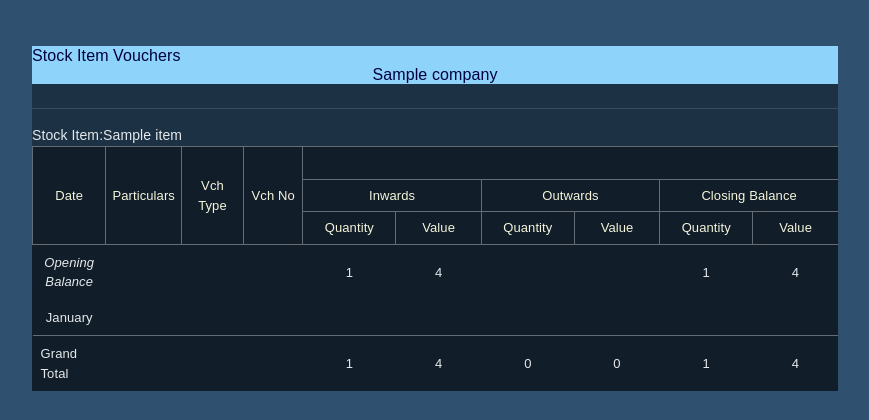
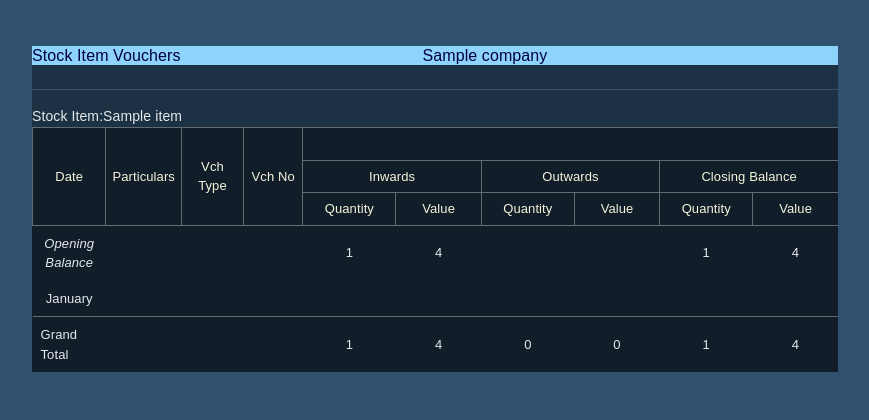
Before and after one commit to ajmyabbas/django-tally, a Django app: page /vouchsummary/1/1/1 in a window 1280 px wide. Shown: the part 70-490 px from the top of the page, without its empty margins (205-1074 px from the left). Run offline with Django 4.2, Linux system fonts and the light colour scheme; tables that the repository leaves empty hold one stand-in row (values such as "Sample post"); some libraries are stand-ins or nearby versions; some web fonts are replaced.

Commit message:
final commit

```diff
--- a/app1/templates/vouchersummary.html
+++ b/app1/templates/vouchersummary.html
@@ -105,7 +105,7 @@ tbody tr:hover td{
         <div class="col-md-2"></div>
         <div class="col-md-8 ">
     <div  style="background-color:rgba(0,0,0,.4);">
-        <h6 style="color: rgb(0, 0, 65); background-color: rgb(142, 211, 250);">Stock Item Vouchers<div><center>{{ cmp.comp_name }}</center></div></h6>
+        <h6 style="color: rgb(0, 0, 65); background-color: rgb(142, 211, 250);">Stock Item Vouchers<span style="margin-left:30%;">{{ cmp.comp_name }}</span></h6>
     <div style=" display:flex; height: 97%;">
     <div style="width:100%;  height: 100%; ">
 
```
